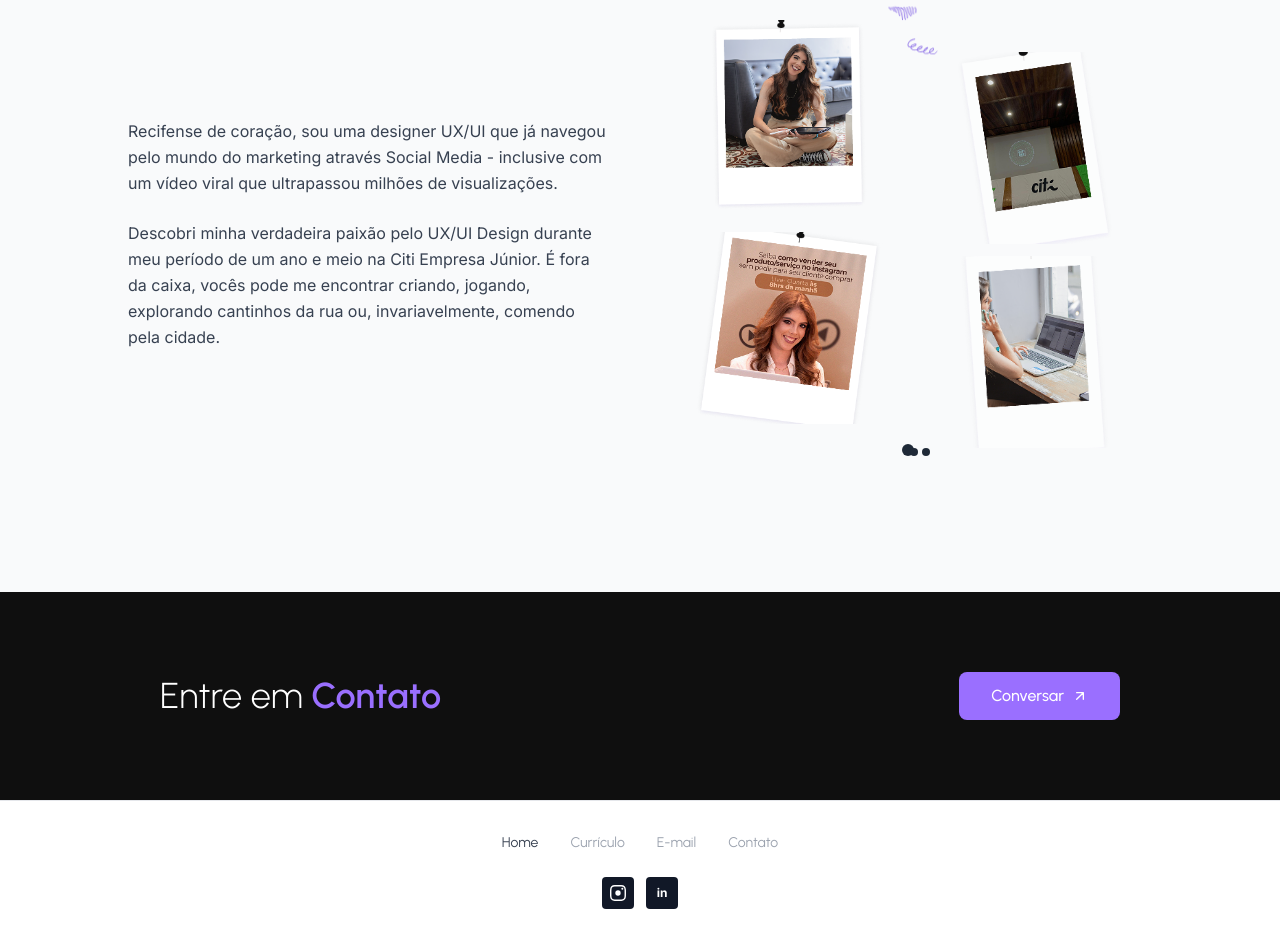
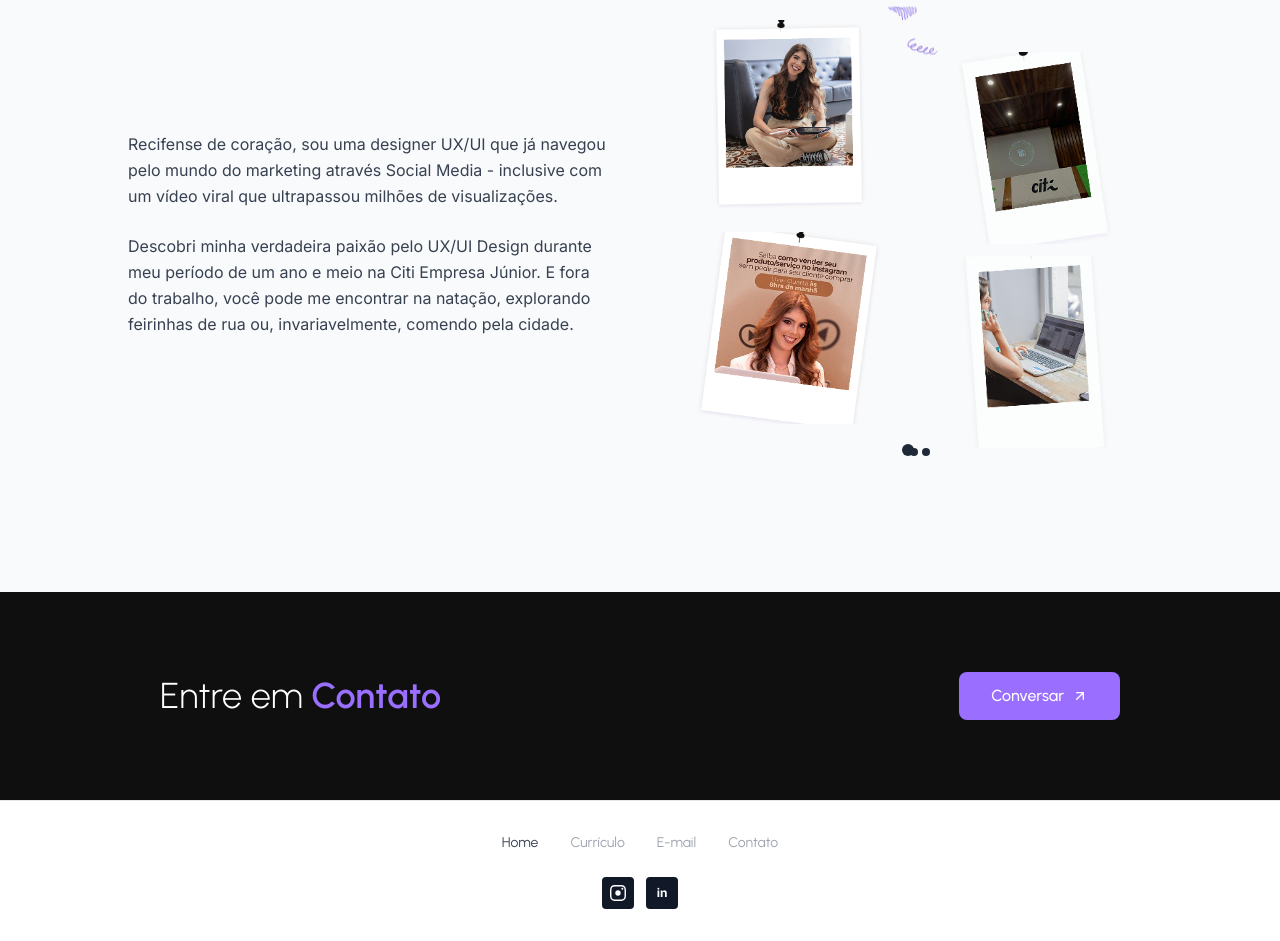
Before and after one commit to Debora-Anacleto/Portfolio, a plain HTML site: page index.html in a window 1280 px wide. Shown: the part 1455-2396 px from the top of the page. Drawn offline with nearby package versions, Linux system fonts and the light colour scheme.

Commit message:
Update personal description in About section of portfolio

```diff
--- a/index.html
+++ b/index.html
@@ -207,8 +207,7 @@
                     </p>
                     <p class="text-gray-700 leading-relaxed">
                         Descobri minha verdadeira paixão pelo UX/UI Design durante meu período de um ano e
-                        meio na Citi Empresa Júnior. É fora da caixa, vocês pode me encontrar criando, jogando,
-                        explorando cantinhos da rua ou, invariavelmente, comendo pela cidade.
+                        meio na Citi Empresa Júnior. E fora do trabalho, você pode me encontrar na natação, explorando feirinhas de rua ou, invariavelmente, comendo pela cidade.
                     </p>
                 </div>
 
```
